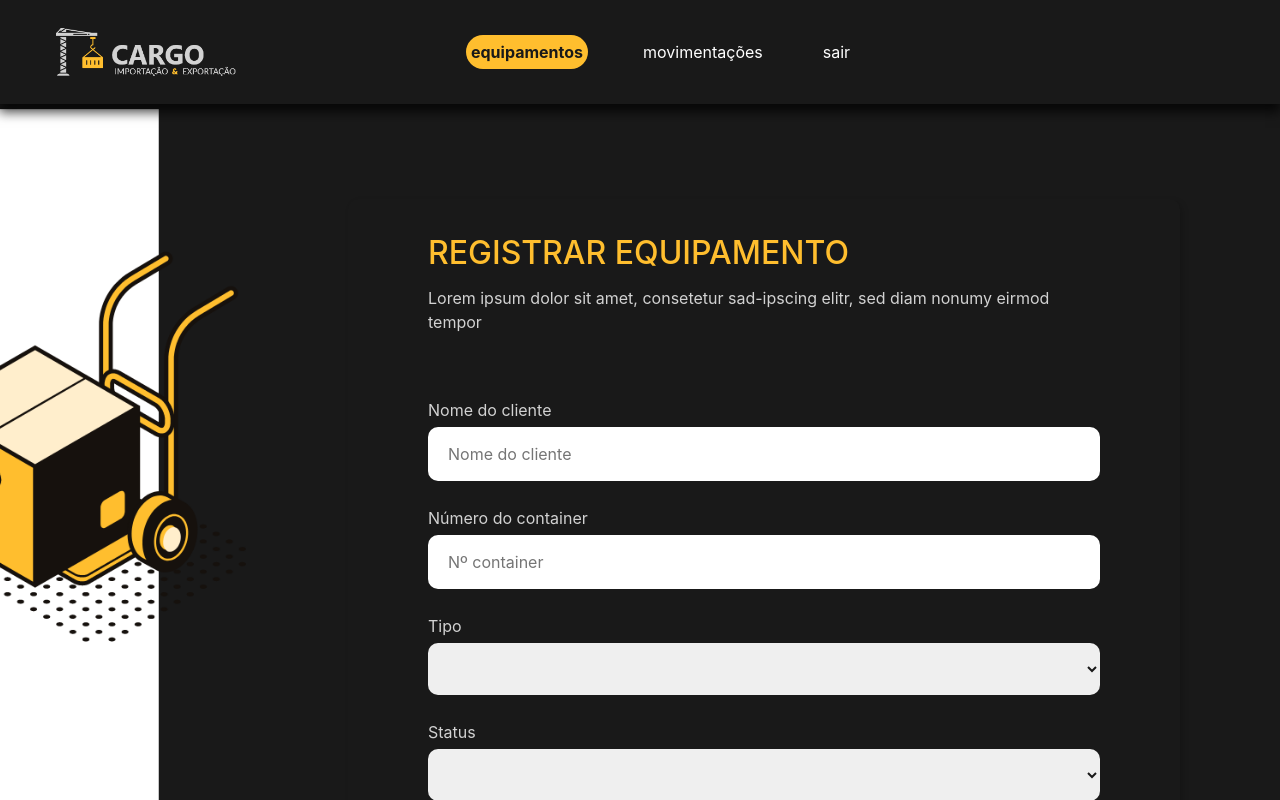
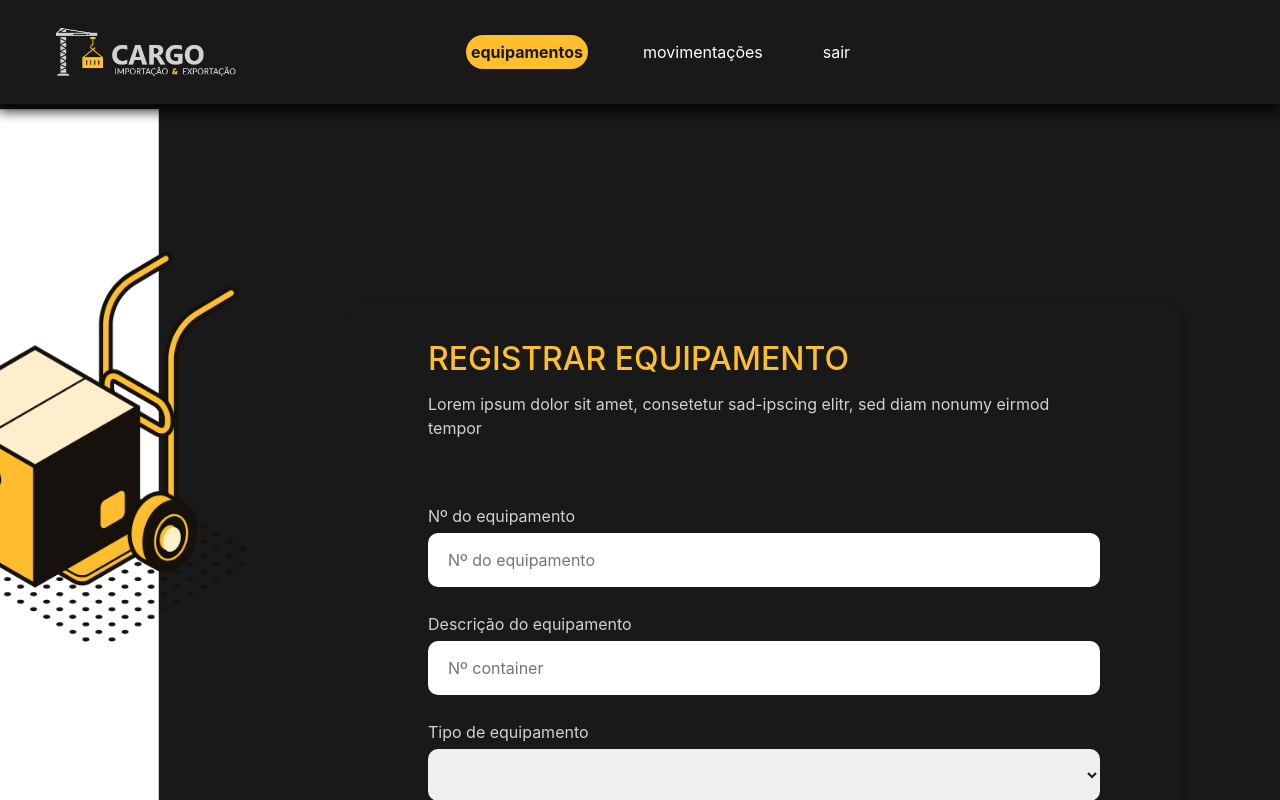
Before and after one commit to PedroFischerDeveloper/trabalho-ciro, an Angular app in the folder front/: page /criar-container in a window 1280 px wide. Shown: the top 800 px of the page. Built offline with nearby package versions, Linux system fonts and the light colour scheme.

Commit message:
[CHORE] alterado inputs das telas de criar e alterar container

```diff
--- a/front/src/app/auth/auth.component.ts
+++ b/front/src/app/auth/auth.component.ts
@@ -26,7 +26,12 @@ export class AuthComponent implements OnInit {
     });
   }
 
-  ngOnInit(): void {}
+  ngOnInit(): void {
+    let token = JSON.parse(localStorage.getItem('@user:token'));
+    if (token) {
+      this.router.navigate(['main']);
+    }
+  }
 
   onSubmit(e) {
     this.dataPOST = e;
--- a/front/src/app/container-criar/container-criar.component.html
+++ b/front/src/app/container-criar/container-criar.component.html
@@ -1,13 +1,21 @@
 <!-- <app-nav-bar></app-nav-bar> -->
 <nav class="navbar navbar-dark bg-dark">
-  <img src="/../../assets/img/logo-white.png">
+  <img src="/../../assets/img/logo-white.png" />
 
   <ul class="nav text-white">
     <li class="nav-item">
-        <a class="eqp ativo nav-link active text-white" [routerLink]="['/containeres']">equipamentos</a>
+      <a
+        class="eqp ativo nav-link active text-white"
+        [routerLink]="['/containeres']"
+        >equipamentos</a
+      >
     </li>
     <li class="nav-item">
-        <a class="mov nav-link active text-white" [routerLink]="['/movimentacoes']">movimentações</a>
+      <a
+        class="mov nav-link active text-white"
+        [routerLink]="['/movimentacoes']"
+        >movimentações</a
+      >
     </li>
     <li class="nav-item">
       <a class="home nav-link active text-white" [routerLink]="['']">sair</a>
@@ -17,39 +25,63 @@
 <section>
   <div class="form-criar">
     <h2>Registrar Equipamento</h2>
-    <p>Lorem ipsum dolor sit amet, consetetur sad-ipscing elitr, sed diam nonumy eirmod tempor</p>
+    <p>
+      Lorem ipsum dolor sit amet, consetetur sad-ipscing elitr, sed diam nonumy
+      eirmod tempor
+    </p>
 
     <form class="p5 m-5" #f="ngForm" (ngSubmit)="create(f)">
+      <label for="nome_cliente">Nº do equipamento</label>
+      <input
+        type="text"
+        id="nome_cliente"
+        placeholder="Nº do equipamento"
+        name="nomeCliente"
+        ngModel
+        required
+        #nomeCliente="ngModel"
+      />
 
-      <label for="nome_cliente">Nome do cliente</label>
-      <input type="text" id="nome_cliente" placeholder="Nome do cliente" name="nomeCliente" ngModel required #nomeCliente="ngModel" />
+      <label for="numero_container">Descrição do equipamento</label>
+      <input
+        type="text"
+        id="numero_container"
+        placeholder="Nº container"
+        name="numeroContainer"
+        ngModel
+        required
+        #numeroContainer="ngModel"
+      />
 
-      <label for="numero_container">Número do container</label>
-      <input type="text" id="numero_container" placeholder="Nº container" name="numeroContainer" ngModel required #numeroContainer="ngModel" />
-
-      <label for="tipo_container">Tipo</label>
-      <select id="tipo_container" name="tipoContainer" ngModel required #tipoContainer="ngModel">
-        <option value="20">20</option>
-        <option value="40">40</option>
+      <label for="tipo_container">Tipo de equipamento</label>
+      <select
+        id="tipo_container"
+        name="tipoContainer"
+        ngModel
+        required
+        #tipoContainer="ngModel"
+      >
+        <option value="0">hospitalar</option>
+        <option value="1">industrial</option>
+        <option value="2">eletrônico</option>
       </select>
 
-      <label for="tipo_container">Status</label>
+      <!-- <label for="tipo_container">Status</label>
       <select id="tipo_container" name="statusContainer" ngModel required #statusContainer="ngModel">
         <option>Cheio</option>
         <option>Vazio</option>
-      </select>
+      </select> -->
 
-      <label for="categoria_container">Categoria Container</label>
+      <!-- <label for="categoria_container">Categoria Container</label>
       <select id="categoria_container" name="categoriaContainer" ngModel required #categoriaContainer="ngModel">
         <option>Importação</option>
         <option>Exportação</option>
-      </select>
+      </select> -->
 
       <div class="cadastro">
         <button type="submit">Salvar</button>
         <a [routerLink]="['/containeres']" role="button">Voltar</a>
       </div>
     </form>
-
   </div>
 </section>
--- a/front/src/app/container-detalhe/container-detalhe.component.html
+++ b/front/src/app/container-detalhe/container-detalhe.component.html
@@ -2,9 +2,13 @@
 <div class="container-fluid">
   <h2 class="text-center mt-5 mb-5">Atualizar Container</h2>
   <div class="container">
-
     <form class="p5 m-5" #f="ngForm" (ngSubmit)="update(f)">
-      <a class="btn btn-primary mb-2" [routerLink]="['/containeres']" role="button">Voltar</a>
+      <a
+        class="btn btn-primary mb-2"
+        [routerLink]="['/containeres']"
+        role="button"
+        >Voltar</a
+      >
       <div class="form-group">
         <input
           type="hidden"
@@ -12,14 +16,14 @@
           id="id"
           placeholder="id"
           name="id"
-          ngModel="{{data.id}}"
+          ngModel="{{ data.id }}"
           required
           #id="ngModel"
         />
       </div>
 
       <div class="form-group">
-        <label for="nome_cliente">Nome do cliente</label>
+        <label for="nome_cliente">Nº do equipamento</label>
         <input
           type="text"
           class="form-control"
@@ -27,38 +31,42 @@
           placeholder="{{ data.nomeCliente }}"
           name="nomeCliente"
           ngModel="{{ data.nomeCliente }}"
-          required #nomeCliente="ngModel"
+          required
+          #nomeCliente="ngModel"
         />
       </div>
 
       <div class="form-group">
-        <label for="numero_container">Número do container</label>
+        <label for="numero_container">Descrição do equipamento</label>
         <input
           type="text"
           class="form-control"
           id="numero_container"
           placeholder="Nº container"
           name="numeroContainer"
-          ngModel="{{data.numeroContainer}}"
-          required #nomeCliente="ngModel"
+          ngModel="{{ data.numeroContainer }}"
+          required
+          #nomeCliente="ngModel"
         />
       </div>
 
       <div class="form-group">
-        <label for="tipo_container">Tipo</label>
+        <label for="tipo_container">Tipo de equipamento</label>
         <select
           class="form-control"
           id="tipo_container"
           name="tipoContainer"
-          ngModel="{{data.tipoContainer}}"
-          required #tipoContainer="ngModel"
-          >
-          <option value="20">20</option>
-          <option value="40">40</option>
+          ngModel="{{ data.tipoContainer }}"
+          required
+          #tipoContainer="ngModel"
+        >
+          <option value="0">hospitalar</option>
+          <option value="1">industrial</option>
+          <option value="2">eletrônico</option>
         </select>
       </div>
 
-      <div class="form-group">
+      <!-- <div class="form-group">
         <label for="tipo_container">Status</label>
         <select
           class="form-control"
@@ -70,9 +78,9 @@
           <option>Cheio</option>
           <option>Vazio</option>
         </select>
-      </div>
+      </div> -->
 
-      <div class="form-group">
+      <!-- <div class="form-group">
         <label for="categoria_container">Categoria Container</label>
         <select
           class="form-control"
@@ -84,7 +92,7 @@
           <option>Importação</option>
           <option>Exportação</option>
         </select>
-      </div>
+      </div> -->
 
       <button type="submit" class="btn btn-success">Salvar</button>
     </form>
--- a/front/src/app/index/index.component.ts
+++ b/front/src/app/index/index.component.ts
@@ -1,15 +1,18 @@
 import { Component, OnInit } from '@angular/core';
+import { Router } from '@angular/router';
 
 @Component({
   selector: 'app-index',
   templateUrl: './index.component.html',
-  styleUrls: ['./index.component.css']
+  styleUrls: ['./index.component.css'],
 })
 export class IndexComponent implements OnInit {
-
-  constructor() { }
+  constructor(private router: Router) {}
 
   ngOnInit(): void {
+    let token = JSON.parse(localStorage.getItem('@user:token'));
+    if (!token) {
+      this.router.navigate(['']);
+    }
   }
-
 }
--- a/front/src/app/nav-bar/nav-bar.component.html
+++ b/front/src/app/nav-bar/nav-bar.component.html
@@ -1,15 +1,28 @@
 <nav class="navbar navbar-dark bg-dark">
-    <img src="/../../assets/img/logo-white.png">
+  <img src="/../../assets/img/logo-white.png" />
 
   <ul class="nav text-white">
     <li class="nav-item">
       <a class="home nav-link active text-white" [routerLink]="['']">home</a>
     </li>
     <li class="nav-item">
-          <a class="eqp nav-link active text-white" [routerLink]="['/containeres']">equipamentos</a>
+      <a class="eqp nav-link active text-white" [routerLink]="['/containeres']"
+        >equipamentos</a
+      >
     </li>
     <li class="nav-item">
-          <a class="mov nav-link active text-white" [routerLink]="['/movimentacoes']">movimentações</a>
+      <a
+        class="mov nav-link active text-white"
+        [routerLink]="['/movimentacoes']"
+        >movimentações</a
+      >
     </li>
   </ul>
+
+  <a
+    (click)="logout()"
+    class="mov nav-link active text-white"
+    style="margin-left: auto; cursor: pointer;"
+    >Logout</a
+  >
 </nav>
--- a/front/src/app/nav-bar/nav-bar.component.ts
+++ b/front/src/app/nav-bar/nav-bar.component.ts
@@ -1,15 +1,20 @@
 import { Component, OnInit } from '@angular/core';
-
+import { Router } from '@angular/router';
+Router;
 @Component({
   selector: 'app-nav-bar',
   templateUrl: './nav-bar.component.html',
-  styleUrls: ['./nav-bar.component.css']
+  styleUrls: ['./nav-bar.component.css'],
 })
 export class NavBarComponent implements OnInit {
+  constructor(private router: Router) {}
 
-  constructor() { }
+  ngOnInit(): void {}
 
-  ngOnInit(): void {
+  logout() {
+    localStorage.removeItem('@user:token');
+    setTimeout(() => {
+      this.router.navigate(['']);
+    }, 200);
   }
-
 }
--- a/front/src/app/register/register.component.ts
+++ b/front/src/app/register/register.component.ts
@@ -3,7 +3,7 @@ import { HttpClient } from '@angular/common/http';
 import { FormBuilder } from '@angular/forms';
 import { RegisterType } from '../models/AuthType';
 import { AuthServiceService } from '../services/auth-service.service';
-
+import { Router } from '@angular/router';
 @Component({
   selector: 'app-register',
   templateUrl: './register.component.html',
@@ -14,7 +14,8 @@ export class RegisterComponent implements OnInit {
   form;
   constructor(
     private authService: AuthServiceService,
-    private fb: FormBuilder
+    private fb: FormBuilder,
+    private router: Router
   ) {
     this.form = this.fb.group({
       userName: '',
@@ -37,7 +38,9 @@ export class RegisterComponent implements OnInit {
       alert('Exitem campos vazios');
     }
     this.authService.register(this.dataPOST).subscribe((res) => {
-      console.log(res);
+      if (res) {
+        this.router.navigate(['login']);
+      }
     });
   }
 }
```
Lines whose indentation alone changed are shown as unchanged.
